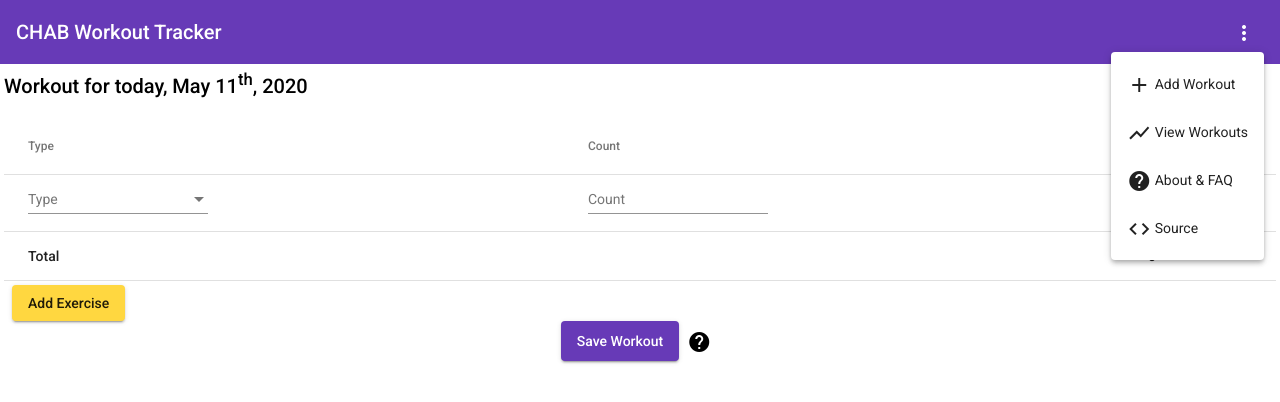
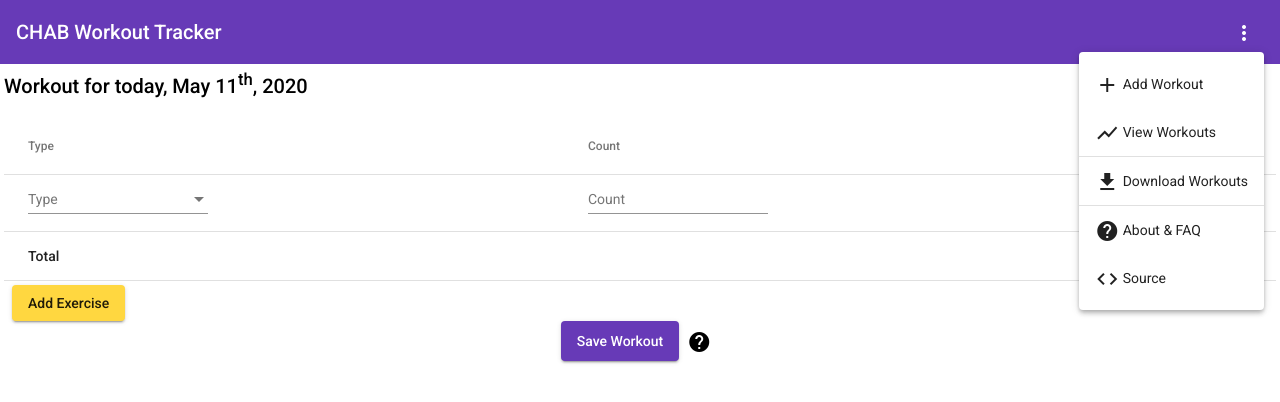
Before and after one commit to alexaylwin/ChabFitnessTracker, an Angular app: page /add-workout in a window 1280 px wide. Both pictures are taken after a click on the button "more_vert". Shown: the top 402 px of the page. Built offline with nearby package versions, Linux system fonts and the light colour scheme.

Commit message:
Adds the export workouts feature

```diff
--- a/src/app/components/header/header.component.html
+++ b/src/app/components/header/header.component.html
@@ -15,6 +15,12 @@
           <span><i class="material-icons align-middle">show_chart</i>
             View Workouts</span>
         </a>
+        <mat-divider></mat-divider>
+        <a *ngIf="ft.downloadWorkoutsEnabled" mat-menu-item download="workouts.json" (click)="onDownloadClick()">
+          <span><i class="material-icons align-middle">get_app</i>
+            Download Workouts</span>
+        </a>
+        <mat-divider></mat-divider>
         <button mat-menu-item (click)="onHelpClick()">
           <span><i class="material-icons align-middle">help</i>
             About & FAQ</span>
@@ -33,14 +39,18 @@
   <div mat-dialog-content class="mat-dialog-content">
     <h2> Getting Started </h2>
     <p>
-    The 'CHAB Fitness Tracker' is set up to help you calculate your daily point totals, or save and track your workouts by week.
+      The 'CHAB Fitness Tracker' is set up to help you calculate your daily point totals, or save and track your
+      workouts by week.
     </p>
-  <p>To get started, just enter your workout on the 'Add Workout' page. You can use this as a calculator for reporting a daily score.
+    <p>To get started, just enter your workout on the 'Add Workout' page. You can use this as a calculator for reporting
+      a daily score.
     </p>
     <h2> Saving and Viewing Workouts </h2>
     <p>
-    If you want to save workouts, please see the help icon beside the save button to see how saving works. After you've begun saving workouts,
-    you can see them on the 'View Workouts' page. These will be reported by week (Mon -> Sun) and will show you weekly point totals.
+      If you want to save workouts, please see the help icon beside the save button to see how saving works. After
+      you've begun saving workouts,
+      you can see them on the 'View Workouts' page. These will be reported by week (Mon -> Sun) and will show you weekly
+      point totals.
     </p>
     <h2> Point Calculations </h2>
     <p>
@@ -50,7 +60,7 @@
       So, for example, walking 1.5km: <br />
       <span class='font-code'>floor((10 / 1) * 1.5) = 15 points</span>
       <br />
-    Or, doing 7 pull-ups: <br/>
+      Or, doing 7 pull-ups: <br />
       <span class='font-code'>floor((4 / 5) * 7) = 5 points</span>
     </p>
   </div>
--- a/src/app/components/header/header.component.ts
+++ b/src/app/components/header/header.component.ts
@@ -1,6 +1,7 @@
 import { Component, OnInit, ViewChild, TemplateRef } from '@angular/core';
 import { MatDialog, MatDialogRef } from '@angular/material/dialog';
 import { FeatureToggleService } from 'src/app/services/feature-toggle.service';
+import { StorageService } from 'src/app/services/storage.service';
 
 @Component({
   selector: 'app-header',
@@ -12,7 +13,7 @@ export class HeaderComponent implements OnInit {
   @ViewChild('helpDialogTemplate') helpDialogTemplate: TemplateRef<any>;
   helpDialogRef: MatDialogRef<any, any>;
 
-  constructor(public dialog: MatDialog, public ft: FeatureToggleService) { }
+  constructor(public dialog: MatDialog, public ft: FeatureToggleService, public storage: StorageService) { }
 
   ngOnInit(): void {
   }
@@ -21,6 +22,17 @@ export class HeaderComponent implements OnInit {
     this.helpDialogRef = this.dialog.open(this.helpDialogTemplate);
   }
 
+  onDownloadClick() {
+    const blob = new Blob([JSON.stringify(this.storage.getWorkouts())], { type: 'text/json' });
+    const href = window.URL.createObjectURL(blob);
+    const link = document.createElement('a');
+    link.href = href;
+    link.download = 'workouts.json';
+    document.body.appendChild(link);
+    link.click();
+    document.body.removeChild(link);
+  }
+
   onDismissClick() {
     this.helpDialogRef.close();
   }
--- a/src/app/services/feature-toggle.service.ts
+++ b/src/app/services/feature-toggle.service.ts
@@ -17,5 +17,9 @@ export class FeatureToggleService {
     return false;
   }
 
+  get downloadWorkoutsEnabled(): boolean {
+    return true;
+  }
+
   constructor() { }
 }
```
Lines whose indentation alone changed are shown as unchanged.
